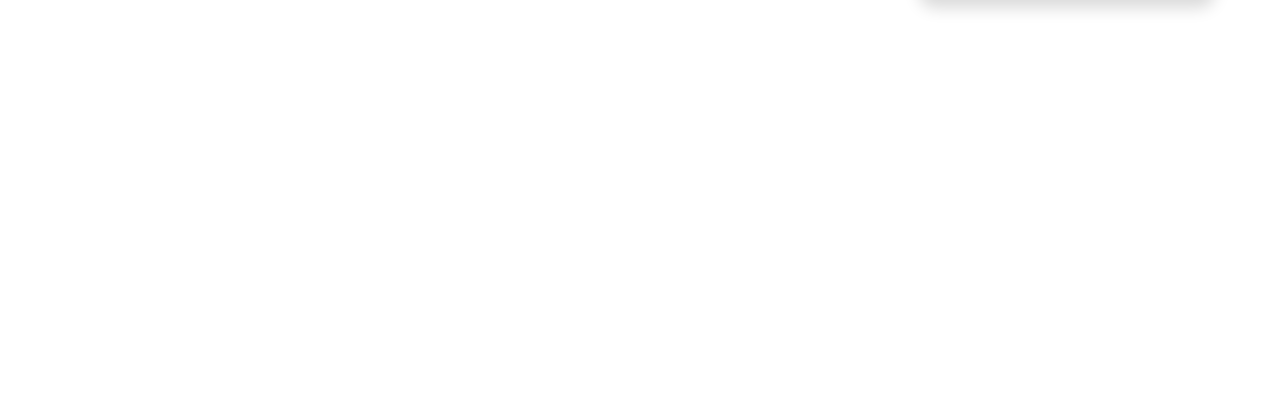
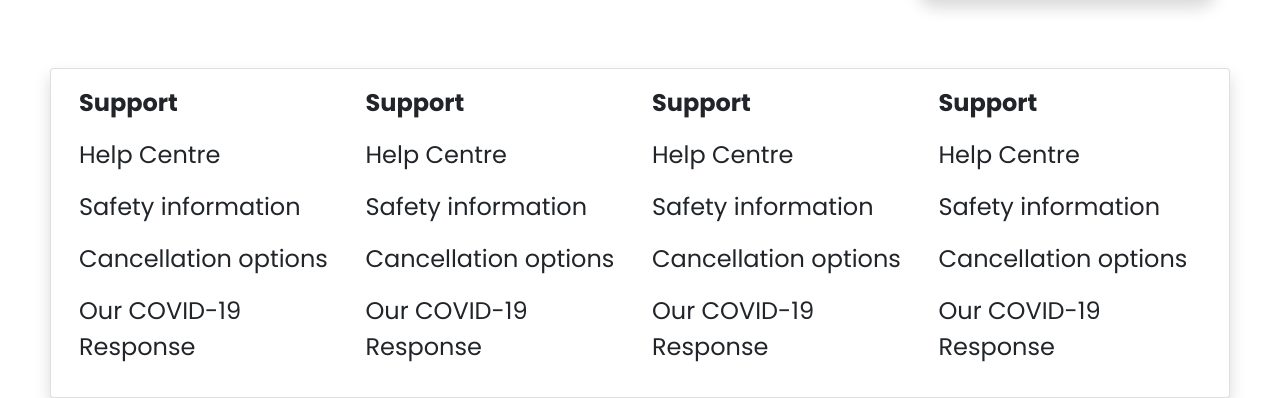
Before and after one commit to rohitkatbamna/ssproject, a React (Create React App) app: page / in a window 1280 px wide. Shown: the part 1758-2156 px from the top of the page. Before the commit the page ends 1806 px from the top, so only its background shows below. Built offline with nearby package versions, Linux system fonts and the light colour scheme; no server answers.

Commit message:
23 jan 3rd commit

```diff
--- a/src/components/footercomponent/footer.js
+++ b/src/components/footercomponent/footer.js
@@ -6,8 +6,33 @@
         <div className="footer-main-all-of-it-change-margin">
             <div className="card container-fluid shadow">
                 <div className="card-body row">
-                    <div className="col-4">
-
+                    <div className="col-xxl-3 col-xl-3 col-lg-3 col-md-4 col-sm-6 text-left fs-4" style={{cursor:'pointer'}}>
+                        <p className="fw-bold">Support</p>
+                        <p>Help Centre</p>
+                        <p>Safety information</p>
+                        <p>Cancellation options</p>
+                        <p>Our COVID-19 Response</p>
+                    </div>
+                    <div className="col-xxl-3 col-xl-3 col-lg-3 col-md-4 col-sm-6 text-left fs-4" style={{cursor:'pointer'}}>
+                        <p className="fw-bold">Support</p>
+                        <p>Help Centre</p>
+                        <p>Safety information</p>
+                        <p>Cancellation options</p>
+                        <p>Our COVID-19 Response</p>
+                    </div>
+                    <div className="col-xxl-3 col-xl-3 col-lg-3 col-md-4 col-sm-6 text-left fs-4" style={{cursor:'pointer'}}>
+                        <p className="fw-bold">Support</p>
+                        <p>Help Centre</p>
+                        <p>Safety information</p>
+                        <p>Cancellation options</p>
+                        <p>Our COVID-19 Response</p>
+                    </div>
+                    <div className="col-xxl-3 col-xl-3 col-lg-3 col-md-4 col-sm-6 text-left fs-4" style={{cursor:'pointer'}}>
+                        <p className="fw-bold">Support</p>
+                        <p>Help Centre</p>
+                        <p>Safety information</p>
+                        <p>Cancellation options</p>
+                        <p>Our COVID-19 Response</p>
                     </div>
                 </div>
             </div>
--- a/src/pages/landingpage.js
+++ b/src/pages/landingpage.js
@@ -1,4 +1,5 @@
 import React from "react";
+import Footer from "../components/footercomponent/footer";
 import Landingcontentmain from "../components/landingcontent/landingcontent";
 import Navbarforall from "../components/navbarforall/navbarforall";
 
@@ -7,6 +8,7 @@
         <>
         <Navbarforall />
         <Landingcontentmain />
+        <Footer />
         </>
     );
 }
```
